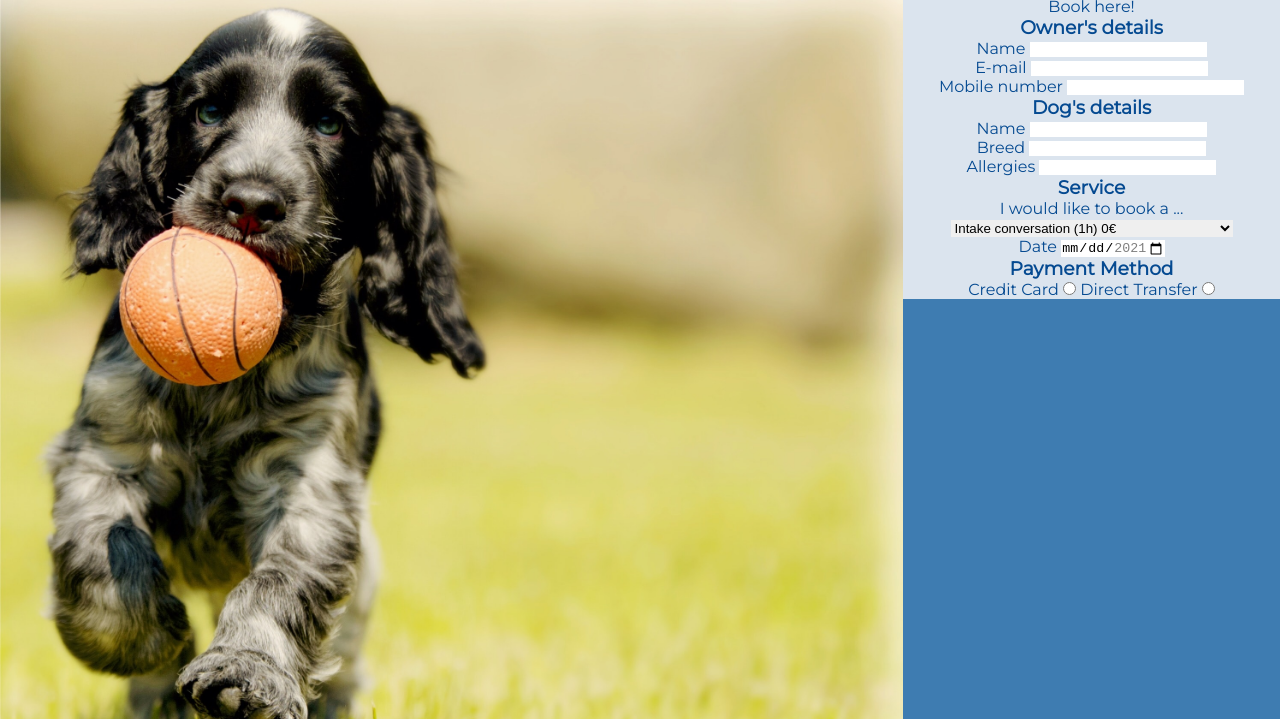
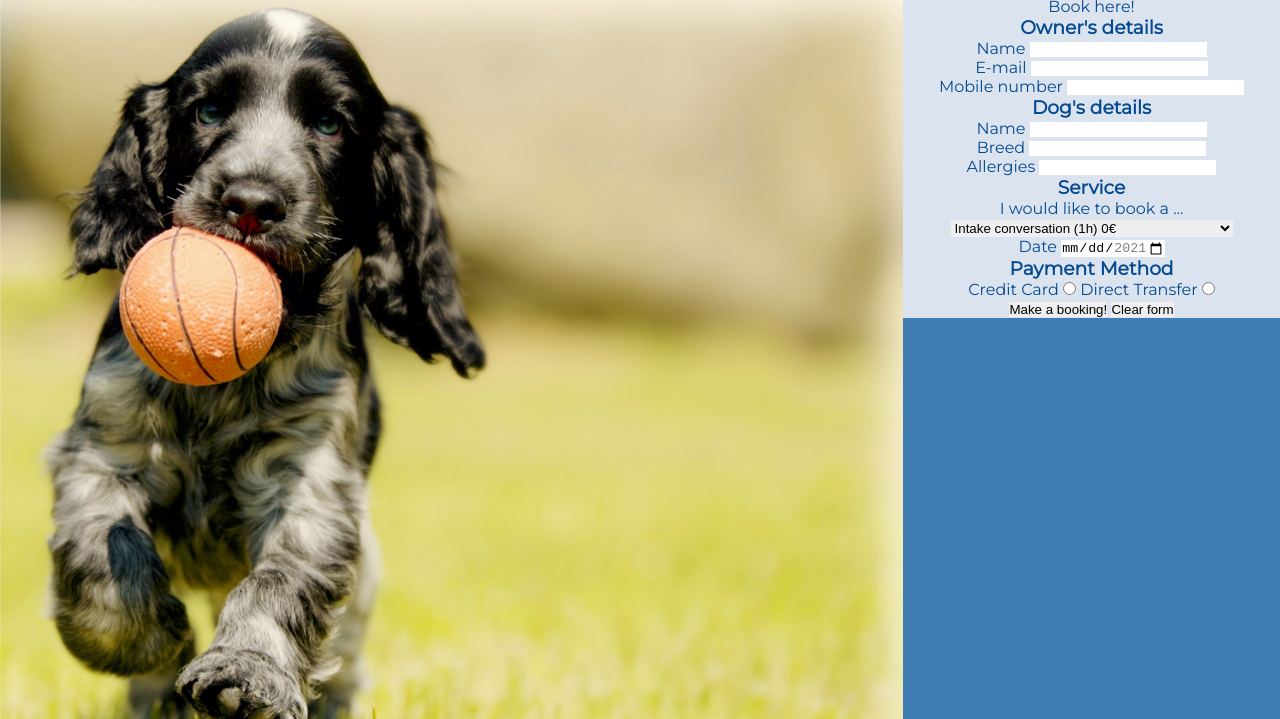
Before and after one commit to anabramos/k9sisters-project, a plain HTML site: page booking.html in a window 1280 px wide. Shown: the part 81-800 px from the top of the page. Drawn offline with Linux system fonts and the light colour scheme.

Commit message:
docs: add submit and reset buttons to booking form

```diff
--- a/booking.html
+++ b/booking.html
@@ -90,6 +90,10 @@
                 <label for="direct-transfer">Direct Transfer</label>
                 <input type="radio" id="direct-transfer" name="payment" value="direct-transfer">
             </div>
+            <div class="form-group">
+                <button type="submit" name="submit-booking">Make a booking!</button>
+                <button type="reset" name="reset-booking">Clear form</button>
+            </div>
         </fieldset>
         </form>
     </div>
```
